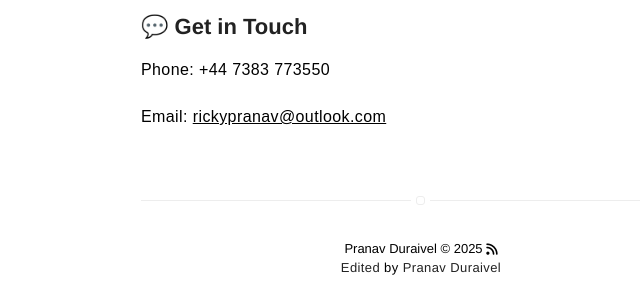
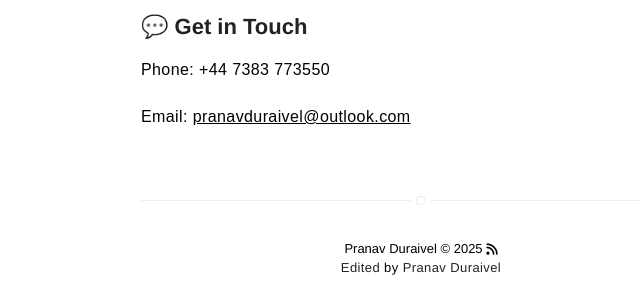
Before and after one commit to PranavDuraivel/PranavDuraivel.github.io, a Jekyll site: the page built from about.md, in a window 1280 px wide. Shown: the part 1725-2025 px from the top of the page, without its empty margins (219-859 px from the left). Built offline with Jekyll 4.4.1, drawn with Linux system fonts in a browser that asks for light colours; nearby versions of some CDN libraries.

Commit message:
Update about.md

```diff
--- a/about.md
+++ b/about.md
@@ -70,6 +70,6 @@ layout: page
   <h2 style="margin-bottom: 1rem;">💬 Get in Touch</h2>
 
   <p><strong>Phone:</strong> +44 7383 773550</p>
-  <p><strong>Email:</strong> <a href="mailto:rickypranav@outlook.com">rickypranav@outlook.com</a></p>
+  <p><strong>Email:</strong> <a href="mailto:pranavduraivel@outlook.com">pranavduraivel@outlook.com</a></p>
 
 </div>
```
